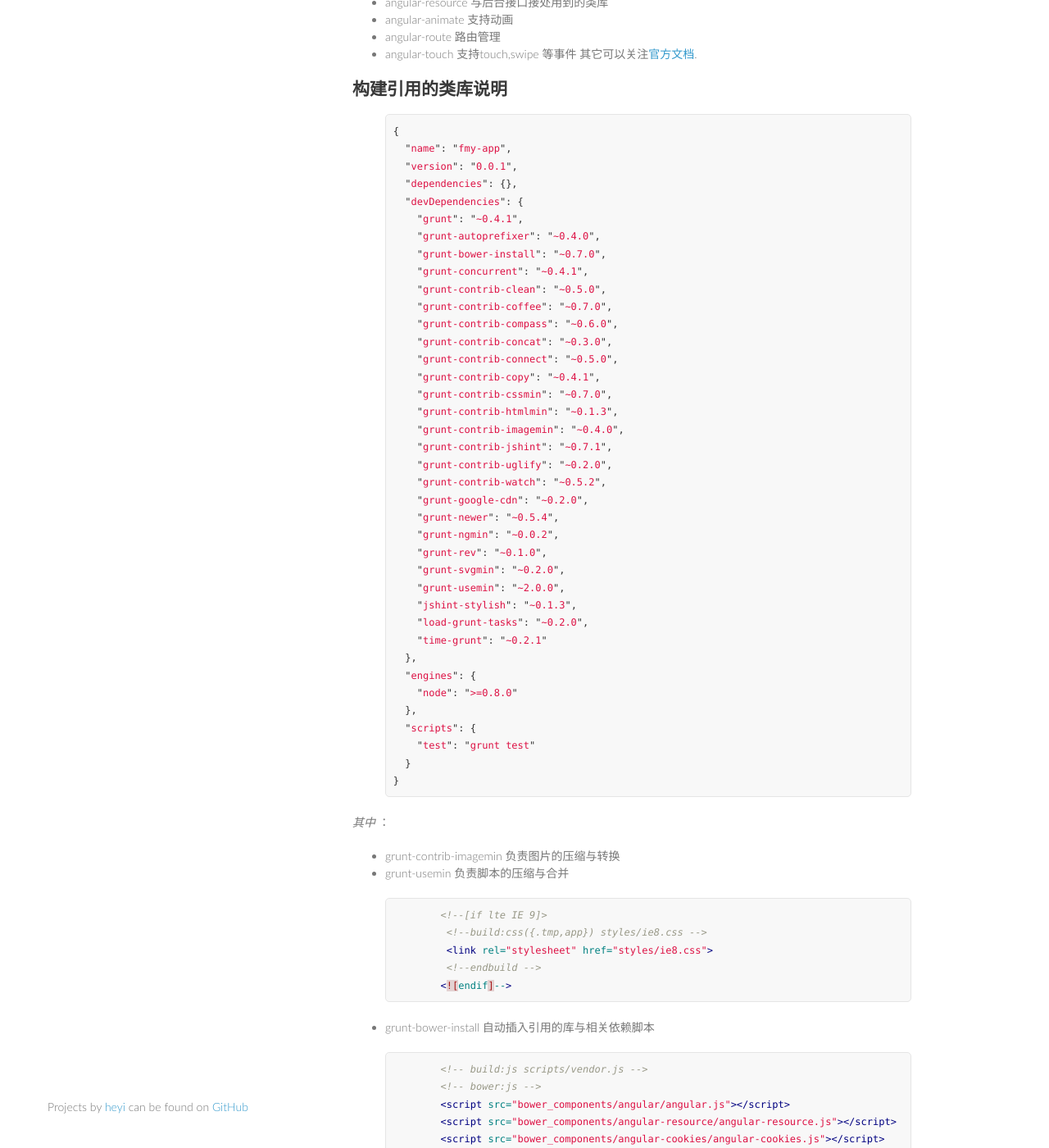
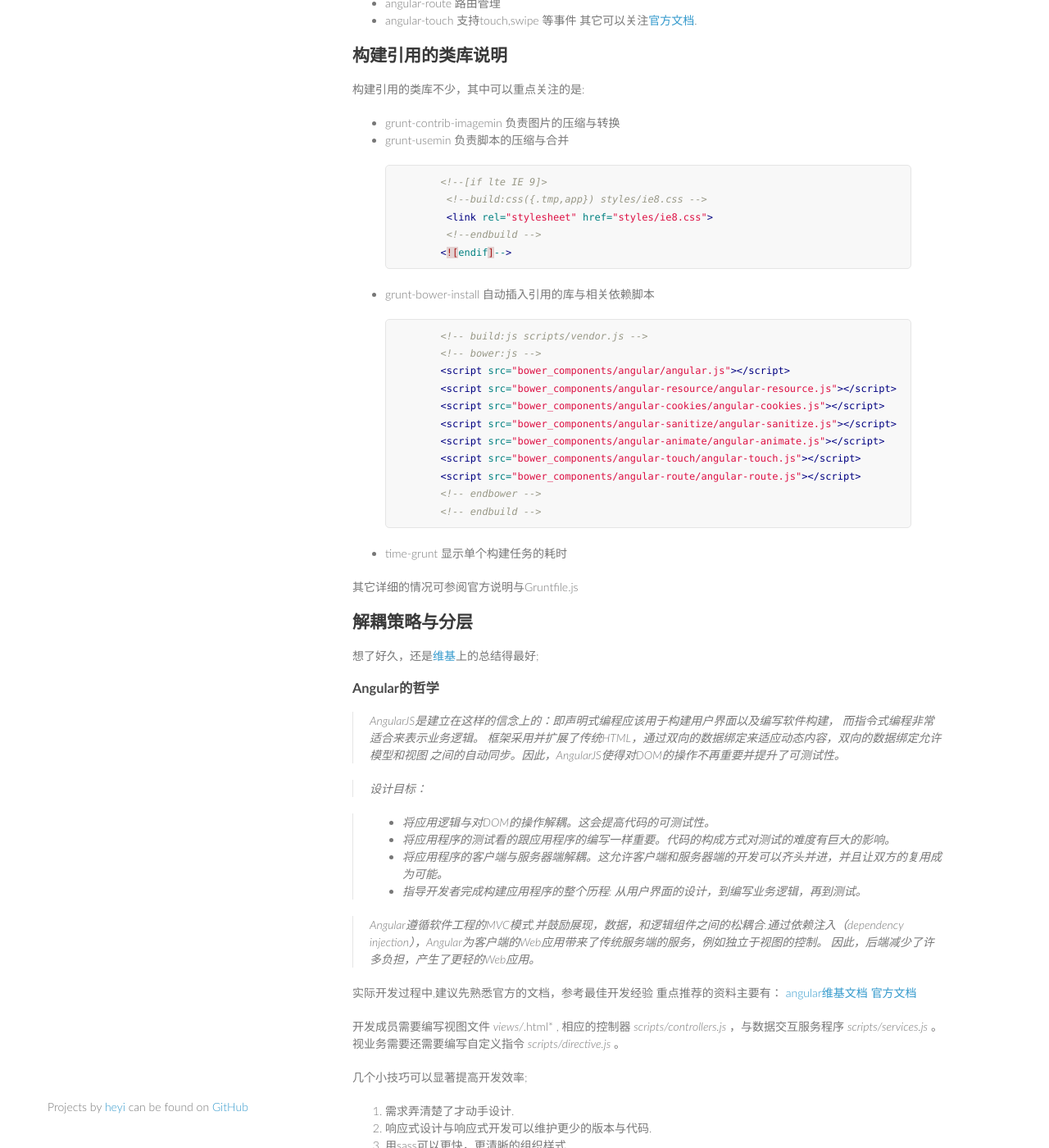
Before and after one commit to heyi/heyi.github.io, a Jekyll site: the page built from _posts/2014-07-02-index.md, in a window 1280 px wide and 1400 px high, scrolled down 1904 px. Shown: the whole window at 82% size. Built offline with Jekyll 4.4.1, drawn with Linux system fonts in a browser that asks for light colours; comment, search, counter and statistics services are not loaded; some of the changed text lies outside the part shown.

Commit message:
update web experience blog

````diff
--- a/_layouts/post.html
+++ b/_layouts/post.html
@@ -13,11 +13,13 @@ layout: default
       </li>
       {% endfor %}
     </ul>
-    <span class='fr'>
-			{{page.date | date_to_long_string }}
-		</span>
   </div>
-  <hr/>{{content}}
+	<hr/>
+	{{content}}
+	<a href="http://heyi.github.io">返回首页</a>
+	<span class='fr'>
+		{{page.date | date_to_long_string }}
+	</span>
   <!-- 多说评论框 start -->
 	<div class="ds-thread" data-thread-key="{{page.id}}" data-title="{{page.title}}" data-url="{{site.url}}{{page.url}}"></div>
   <!-- 多说评论框 end -->
--- a/_posts/2014-07-02-index.md
+++ b/_posts/2014-07-02-index.md
@@ -1,11 +1,11 @@
 ---
 layout: post
-title : 访名医官网教程
+title : 访名医官网开发教程
 categories : [webApp, experience]
 tags: [tutorials]
 ---
 
-本文是[访名医](http://fangmingyi.com/#/)的开发基本教程,为后续团队协作参考文档..
+本文是[访名医](http://fangmingyi.com/#/)官网的开发基本教程,为后续团队协作文档参考..
 ## 环境搭建
 * osx 10.8 以上
 * 安装node
@@ -34,7 +34,6 @@ tags: [tutorials]
 * .travis.yml 开发环境配置文件
 * .bowerrc bower配置文件
 * karma.conf.js karma 配置信息（测试专用,目前得得比较少)
-
 * *Gruntfile.js* 部署配置脚本
 * *bower.json* bower 包管理器配置说明
 * *package.json* npm 包管理器配置说明
@@ -70,48 +69,7 @@ tags: [tutorials]
 其它可以关注[官方文档](https://docs.angularjs.org/api/ngSanitize/service/$sanitize).
 
 ## 构建引用的类库说明
-{% highlight javascript %}
-{
-  "name": "fmy-app",
-  "version": "0.0.1",
-  "dependencies": {},
-  "devDependencies": {
-    "grunt": "~0.4.1",
-    "grunt-autoprefixer": "~0.4.0",
-    "grunt-bower-install": "~0.7.0",
-    "grunt-concurrent": "~0.4.1",
-    "grunt-contrib-clean": "~0.5.0",
-    "grunt-contrib-coffee": "~0.7.0",
-    "grunt-contrib-compass": "~0.6.0",
-    "grunt-contrib-concat": "~0.3.0",
-    "grunt-contrib-connect": "~0.5.0",
-    "grunt-contrib-copy": "~0.4.1",
-    "grunt-contrib-cssmin": "~0.7.0",
-    "grunt-contrib-htmlmin": "~0.1.3",
-    "grunt-contrib-imagemin": "~0.4.0",
-    "grunt-contrib-jshint": "~0.7.1",
-    "grunt-contrib-uglify": "~0.2.0",
-    "grunt-contrib-watch": "~0.5.2",
-    "grunt-google-cdn": "~0.2.0",
-    "grunt-newer": "~0.5.4",
-    "grunt-ngmin": "~0.0.2",
-    "grunt-rev": "~0.1.0",
-    "grunt-svgmin": "~0.2.0",
-    "grunt-usemin": "~2.0.0",
-    "jshint-stylish": "~0.1.3",
-    "load-grunt-tasks": "~0.2.0",
-    "time-grunt": "~0.2.1"
-  },
-  "engines": {
-    "node": ">=0.8.0"
-  },
-  "scripts": {
-    "test": "grunt test"
-  }
-}
-{% endhighlight %}
-
- *其中* ：
+构建引用的类库不少，其中可以重点关注的是:
  * grunt-contrib-imagemin 负责图片的压缩与转换
  * grunt-usemin 负责脚本的压缩与合并
 {% highlight html %}
@@ -140,6 +98,72 @@ tags: [tutorials]
 
 其它详细的情况可参阅官方说明与Gruntfile.js
 
+##解耦策略与分层
+想了好久，还是[维基](http://zh.wikipedia.org/wiki/AngularJS)上的总结得最好;
+### Angular的哲学
+> AngularJS是建立在这样的信念上的：即声明式编程应该用于构建用户界面以及编写软件构建， 而指令式编程非常适合来表示业务逻辑。
+>     框架采用并扩展了传统HTML，通过双向的数据绑定来适应动态内容，双向的数据绑定允许模型和视图 之间的自动同步。因此，AngularJS使得对DOM的操作不再重要并提升了可测试性。
+
+> 设计目标：
+
+> * 将应用逻辑与对DOM的操作解耦。这会提高代码的可测试性。
+> * 将应用程序的测试看的跟应用程序的编写一样重要。代码的构成方式对测试的难度有巨大的影响。
+> *  将应用程序的客户端与服务器端解耦。这允许客户端和服务器端的开发可以齐头并进，并且让双方的复用成为可能。
+> * 指导开发者完成构建应用程序的整个历程: 从用户界面的设计，到编写业务逻辑，再到测试。
+
+> Angular遵循软件工程的MVC模式,并鼓励展现，数据，和逻辑组件之间的松耦合.通过依赖注入（dependency injection），Angular为客户端的Web应用带来了传统服务端的服务，例如独立于视图的控制。 因此，后端减少了许多负担，产生了更轻的Web应用。
+
+实际开发过程中,建议先熟悉官方的文档，参考最佳开发经验
+重点推荐的资料主要有： [angular维基文档](https://github.com/angular/angular.js/wiki) [官方文档](https://github.com/angular/angular.js/wiki)
+
+开发成员需要编写视图文件 *views/*.html* , 相应的控制器 *scripts/controllers.js* ，与数据交互服务程序 *scripts/services.js* 。视业务需要还需要编写自定义指令 *scripts/directive.js* 。
+
+几个小技巧可以显著提高开发效率;
+1. 需求弄清楚了才动手设计.
+2. 响应式设计与响应式开发可以维护更少的版本与代码.
+3. 用sass可以更快，更清晰的组织样式.
+4. 用自定义指令编写共用的组件.
+
+举个小粟子,响应式设计中往往要更多的考虑图片的问题，pc 可以用较大的图片，而移动端图片就需要裁剪以降低大小并突出重点。所以，设计一般会出二个图，一个是pc端的，一个是移动端。
+
+所以前端需要判断是否是移动端，从而引用不同的图片并延迟加载. 一个误区是媒介查询不能精确反应是否是手机端，所以需要自己编写相应的指令。
+
+{% highlight javascript %}
+app.directive('responseImage', function(fmyApi) {
+	return {
+		restrict: 'A',
+		scope: {
+			phoneImg: '@phoneImg',
+			pcImg: '@pcImg',
+		},
+		link: function($scope, element, attrs) {
+			if (!fmyApi.isPhone && $scope.pcImg) {
+				var img = document.createElement("img");
+				img.src = $scope.pcImg;
+				img.onload = function() {
+					element.append(img);
+				};
+			}
+			if (fmyApi.isPhone && $scope.phoneImg) {
+				var img = document.createElement("img");
+				img.src = $scope.phoneImg;
+				img.onload = function() {
+					element.append(img);
+				};
+			}
+		}
+	};
+});
+{% endhighlight %}
+
+services.js 通常是处理后台交互的程序以及一些公用函数。
+![services.js]({{site.url}}/images/service.png)
+使用就比较简单了：
+```html
+<div class='' response-image pc-img='images/law.png'></div>
+```
+更多的资料可以参考我写的开发总结, [开发中遇到的坑与总结](http://heyi.github.io/webapp/experience/2014/07/01/index.html)
+
 ##项目的发布
 默认的发布目录是dist
 实际开发过程中，多个项目可能会共享一个repository.
@@ -147,9 +171,7 @@ tags: [tutorials]
 同的gruntfile 脚本，并指定不同的发布地址。
 
 我探索得出的经验是：
- > 多个项目可以共享node_modules ,package.json ,
- >  但最好不同的项目设置不同的程序主体目录，同时为了构建方便，最好不要共享bower_components.
-为了发布方便，我编写了一个部署的shell脚本：
+多个项目可以共享node_modules ,package.json , 但最好不同的项目设置不同的程序主体目录，同时为了构建方便，最好不要共享bower_components.  为了发布方便，我编写了一个部署的shell脚本：
 {% highlight ruby %}
 function help () {
     echo "It is  a simple script that makes using the grunt to developing our project "
````
Also changed, not shown: images/service.png (added).
